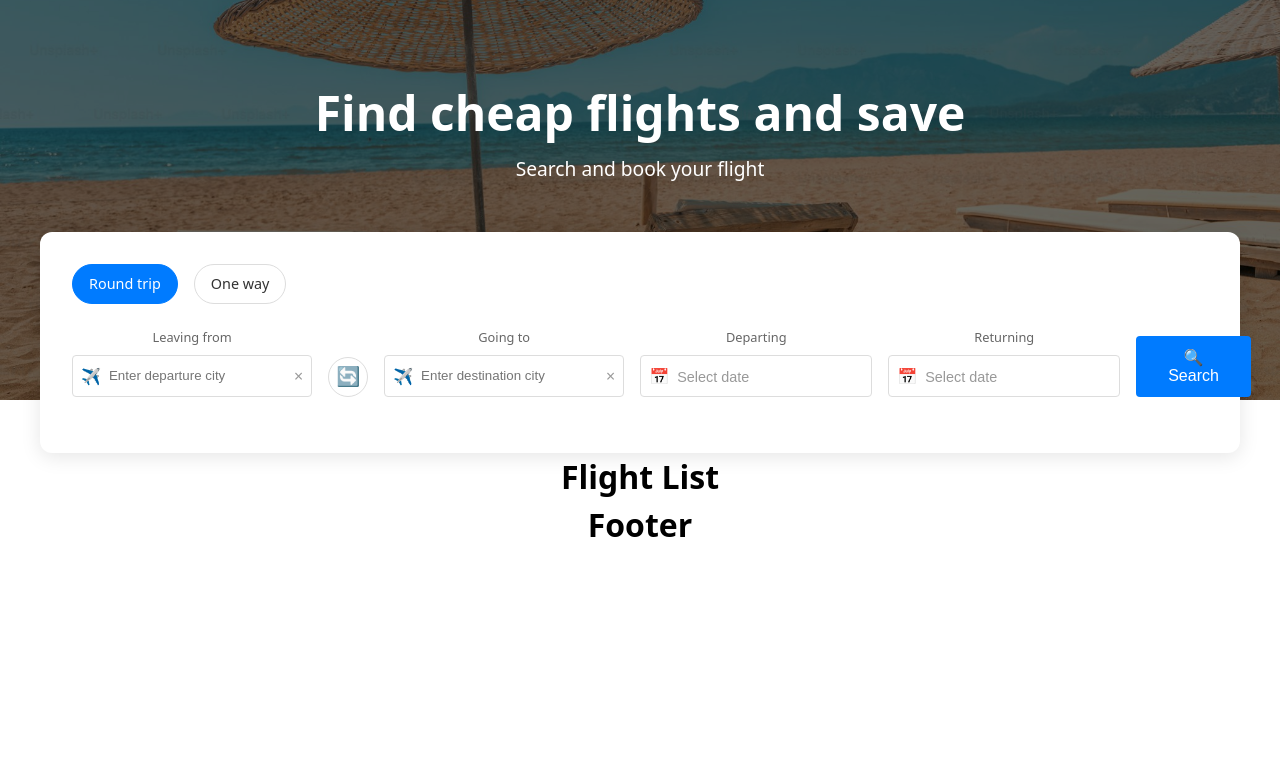
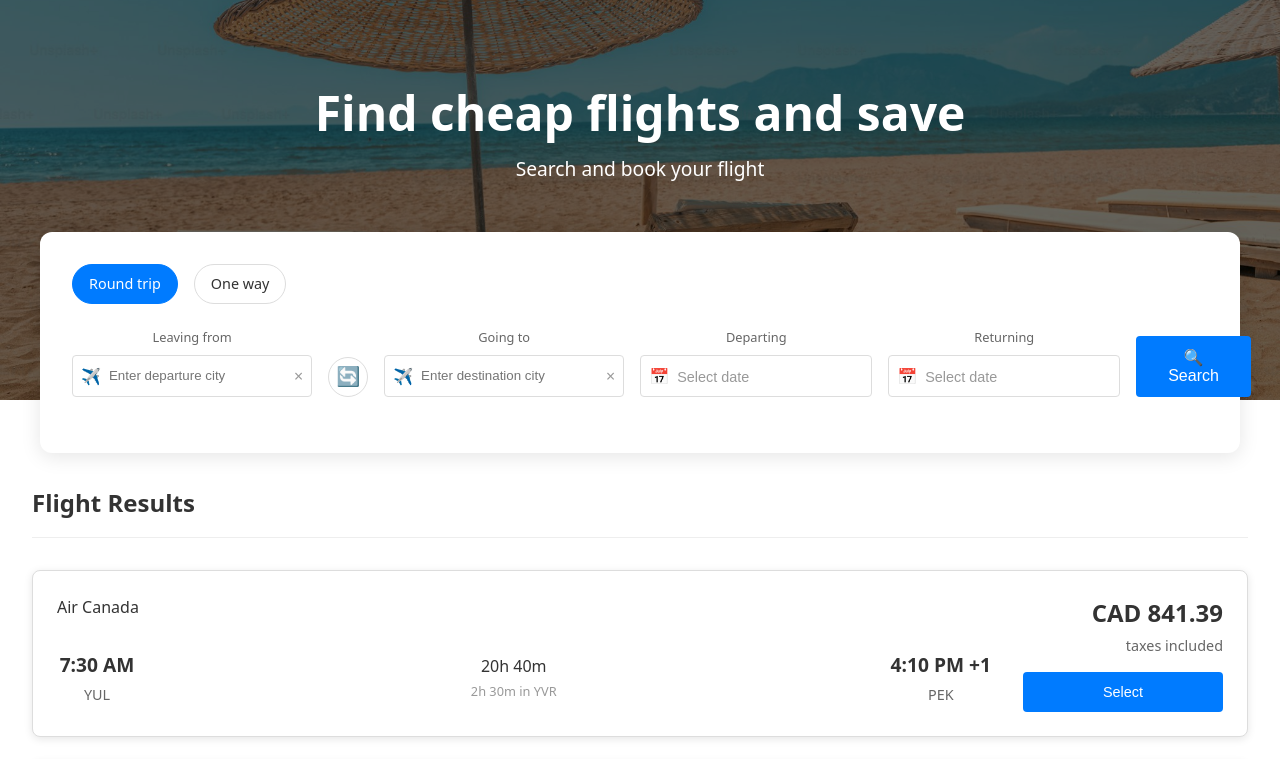
Before and after one commit to HeshamHamshary/FlightHub-Assignment, a React (Vite) app in the folder apps/Frontend/: page / in a window 1280 px wide. Shown: the top 759 px of the page. Built offline with nearby package versions, Linux system fonts and the light colour scheme.

Commit message:
Added FlightList + Flight objects with sorting and mock data
Also Simplified App.css

```diff
--- a/apps/Frontend/src/App.css
+++ b/apps/Frontend/src/App.css
@@ -316,6 +316,200 @@ html, body {
   color: #666;
 }
 
+/* FlightList Component Styles */
+.flight-list-container {
+  padding: 2rem;
+  background: white;
+  min-height: 100vh;
+}
+
+.flight-list-header {
+  display: flex;
+  justify-content: space-between;
+  align-items: center;
+  margin-bottom: 2rem;
+  padding-bottom: 1rem;
+  border-bottom: 1px solid #eee;
+}
+
+.flight-list-header h2 {
+  color: #333;
+  margin: 0;
+}
+
+/* Flight Cards */
+.flight-cards {
+  display: flex;
+  flex-direction: column;
+  gap: 1.5rem;
+}
+
+.flight-card {
+  border: 1px solid #ddd;
+  border-radius: 8px;
+  padding: 1.5rem;
+  background: white;
+  box-shadow: 0 2px 8px rgba(0, 0, 0, 0.1);
+  display: flex;
+  flex-direction: column;
+  min-height: 150px;
+}
+
+.flight-content {
+  display: flex;
+  justify-content: space-between;
+  align-items: flex-start;
+  gap: 2rem;
+  flex: 1;
+}
+
+.flight-details {
+  flex: 1;
+}
+
+.flight-route {
+  display: flex;
+  flex-direction: column;
+  gap: 1rem;
+}
+
+.airline-info {
+  display: flex;
+  align-items: center;
+  gap: 0.5rem;
+  margin-bottom: 1rem;
+}
+
+.airline-name {
+  font-weight: 500;
+  color: #333;
+}
+
+.route-info {
+  display: flex;
+  align-items: center;
+  gap: 2rem;
+}
+
+.departure, .arrival {
+  text-align: center;
+  min-width: 80px;
+}
+
+.time {
+  font-size: 1.2rem;
+  font-weight: 600;
+  color: #333;
+}
+
+.airport {
+  font-size: 0.9rem;
+  color: #666;
+  margin-top: 0.25rem;
+}
+
+.flight-path {
+  display: flex;
+  flex-direction: column;
+  align-items: center;
+  flex: 1;
+  text-align: center;
+}
+
+.duration {
+  font-weight: 500;
+  color: #333;
+}
+
+.layover {
+  font-size: 0.8rem;
+  color: #999;
+  margin-top: 0.25rem;
+}
+
+.round-trip-flights {
+  display: flex;
+  flex-direction: column;
+  gap: 1.5rem;
+}
+
+.round-trip-flights .flight-route {
+  border-bottom: 1px solid #eee;
+  padding-bottom: 1rem;
+}
+
+.round-trip-flights .flight-route:last-child {
+  border-bottom: none;
+  padding-bottom: 0;
+}
+
+/* Flight Actions */
+.flight-actions {
+  display: flex;
+  flex-direction: column;
+  align-items: flex-end;
+  gap: 1rem;
+  min-width: 200px;
+  justify-content: space-between;
+  height: 100%;
+}
+
+.price-info {
+  text-align: right;
+}
+
+.price {
+  font-size: 1.5rem;
+  font-weight: 600;
+  color: #333;
+}
+
+.taxes {
+  font-size: 0.9rem;
+  color: #666;
+  margin-top: 0.25rem;
+}
+
+.action-buttons {
+  display: flex;
+  flex-direction: column;
+  gap: 0.5rem;
+  width: 100%;
+  margin-top: auto;
+}
+
+.btn-primary, .btn-secondary {
+  padding: 0.75rem 1rem;
+  border: none;
+  border-radius: 4px;
+  cursor: pointer;
+  font-size: 0.9rem;
+  font-weight: 500;
+  transition: all 0.2s ease;
+}
+
+.btn-primary {
+  background: #007bff;
+  color: white;
+}
+
+.btn-primary:hover {
+  background: #0056b3;
+}
+
+.btn-secondary {
+  background: #f8f9fa;
+  color: #333;
+  border: 1px solid #ddd;
+}
+
+.btn-secondary:hover {
+  background: #e9ecef;
+  border-color: #007bff;
+}
+
+
+
 /* DatePicker Custom Styles */
 .date-input {
   border: none;
@@ -467,3 +661,21 @@ html, body {
     margin-top: 1rem;
   }
 }
+
+/* Responsive Design */
+@media (max-width: 768px) {
+  .flight-content {
+    flex-direction: column;
+    gap: 1rem;
+  }
+
+  .flight-actions {
+    align-items: stretch;
+    min-width: auto;
+  }
+
+  .route-info {
+    flex-direction: column;
+    gap: 1rem;
+  }
+}
--- /dev/null
+++ b/apps/Frontend/src/components/Flight.tsx
@@ -0,0 +1,93 @@
+// Flight type constants
+export const FlightType = {
+  ONE_WAY: 'one-way',
+  ROUND_TRIP: 'round-trip'
+} as const
+
+export type FlightType = typeof FlightType[keyof typeof FlightType]
+
+// Flight component interface
+export interface FlightProps {
+  type: FlightType
+  outboundFlight: {
+    airline: string
+    departure: string
+    arrival: string
+    departureTime: string
+    arrivalTime: string
+    layover?: string
+    duration: string
+    price: number
+  }
+  returnFlight?: {
+    airline: string
+    departure: string
+    arrival: string
+    departureTime: string
+    arrivalTime: string
+    layover?: string
+    duration: string
+    price: number
+  }
+  totalPrice?: number
+}
+
+// Reusable Flight Route component
+const FlightRoute = ({ flight }: { flight: FlightProps['outboundFlight'] | FlightProps['returnFlight'] }) => (
+  <div className="flight-route">
+    <div className="airline-info">
+      <span className="airline-name">{flight?.airline}</span>
+    </div>
+
+    <div className="route-info">
+      <div className="departure">
+        <div className="time">{flight?.departureTime}</div>
+        <div className="airport">{flight?.departure}</div>
+      </div>
+
+      <div className="flight-path">
+        <div className="duration">{flight?.duration}</div>
+        {flight?.layover && <div className="layover">{flight.layover}</div>}
+      </div>
+
+      <div className="arrival">
+        <div className="time">{flight?.arrivalTime}</div>
+        <div className="airport">{flight?.arrival}</div>
+      </div>
+    </div>
+  </div>
+)
+
+const Flight = ({ type, outboundFlight, returnFlight, totalPrice }: FlightProps) => {
+  return (
+    <div className="flight-card">
+      <div className="flight-content">
+        {/* Flight Details */}
+        <div className="flight-details">
+          {type === FlightType.ONE_WAY ? (
+            <FlightRoute flight={outboundFlight} />
+          ) : (
+            <div className="round-trip-flights">
+              <FlightRoute flight={outboundFlight} />
+              {returnFlight && <FlightRoute flight={returnFlight} />}
+            </div>
+          )}
+        </div>
+
+        {/* Price and Actions */}
+        <div className="flight-actions">
+          <div className="price-info">
+            <div className="price">CAD {type === FlightType.ONE_WAY ? outboundFlight.price : totalPrice}</div>
+            <div className="taxes">taxes included</div>
+          </div>
+
+          <div className="action-buttons">
+            <button className="btn-primary">Select</button>
+          </div>
+        </div>
+      </div>
+    </div>
+  )
+}
+
+export default Flight
--- a/apps/Frontend/src/components/FlightList.tsx
+++ b/apps/Frontend/src/components/FlightList.tsx
@@ -1,11 +1,85 @@
+import Flight, { FlightType } from './Flight'
 
-
+// Main FlightList component
 function FlightList() {
 
+  // Mock flight data
+  const flights = [
+    {
+      id: 1,
+      type: FlightType.ONE_WAY,
+      outboundFlight: {
+        airline: 'Air Canada',
+        departure: 'YUL',
+        arrival: 'PEK',
+        departureTime: '7:30 AM',
+        arrivalTime: '4:10 PM +1',
+        layover: '2h 30m in YVR',
+        duration: '20h 40m',
+        price: 841.39
+      }
+    },
+    {
+      id: 2,
+      type: FlightType.ROUND_TRIP,
+      outboundFlight: {
+        airline: 'Air Canada',
+        departure: 'YUL',
+        arrival: 'PEK',
+        departureTime: '7:30 AM',
+        arrivalTime: '4:10 PM +1',
+        layover: '2h 30m in YVR',
+        duration: '20h 40m',
+        price: 841.39
+      },
+      returnFlight: {
+        airline: 'Air Canada',
+        departure: 'PEK',
+        arrival: 'YUL',
+        departureTime: '6:05 PM',
+        arrivalTime: '12:36 AM +1',
+        layover: '2h 30m in YVR',
+        duration: '18h 31m',
+        price: 512.30
+      }
+    }
+  ]
+
+  // Sort flights by total price (lowest first)
+  const sortedFlights = [...flights].sort((a, b) => {
+    const aTotalPrice = a.type === FlightType.ONE_WAY
+      ? a.outboundFlight.price
+      : a.outboundFlight.price + (a.returnFlight?.price || 0)
+    const bTotalPrice = b.type === FlightType.ONE_WAY
+      ? b.outboundFlight.price
+      : b.outboundFlight.price + (b.returnFlight?.price || 0)
+    return aTotalPrice - bTotalPrice
+  })
+
   return (
-    <div>
-      <h1>Flight List</h1>
+    <div className="flight-list-container">
+      {/* Header */}
+      <div className="flight-list-header">
+        <h2>Flight Results</h2>
+      </div>
+
+      {/* Flight cards */}
+      <div className="flight-cards">
+        {sortedFlights.map((flight) => (
+          <Flight
+            key={flight.id}
+            type={flight.type}
+            outboundFlight={flight.outboundFlight}
+            returnFlight={flight.returnFlight}
+            totalPrice={flight.type === FlightType.ONE_WAY
+              ? flight.outboundFlight.price
+              : flight.outboundFlight.price + (flight.returnFlight?.price || 0)
+            }
+          />
+        ))}
+      </div>
     </div>
   )
 }
+
 export default FlightList
```
